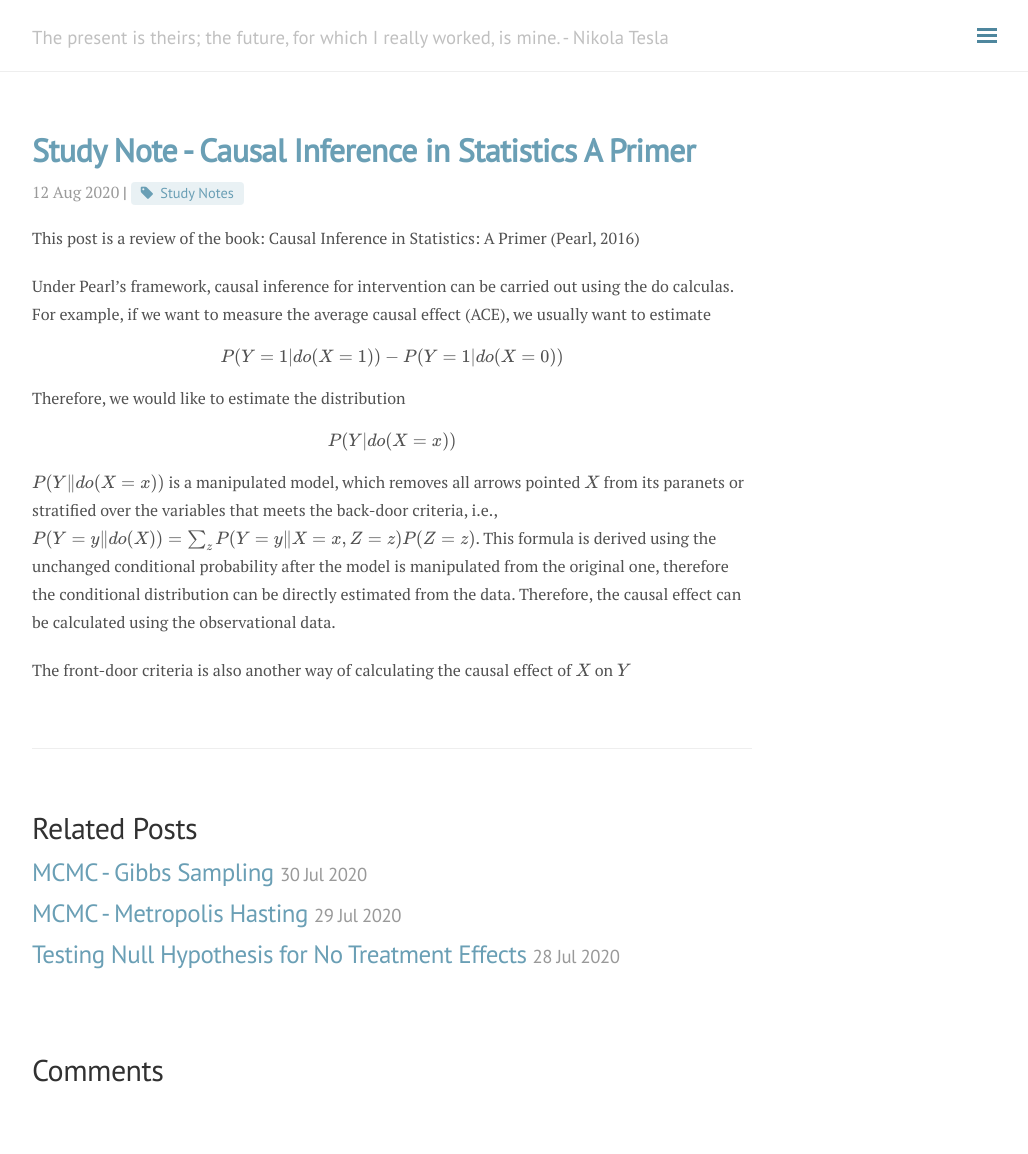
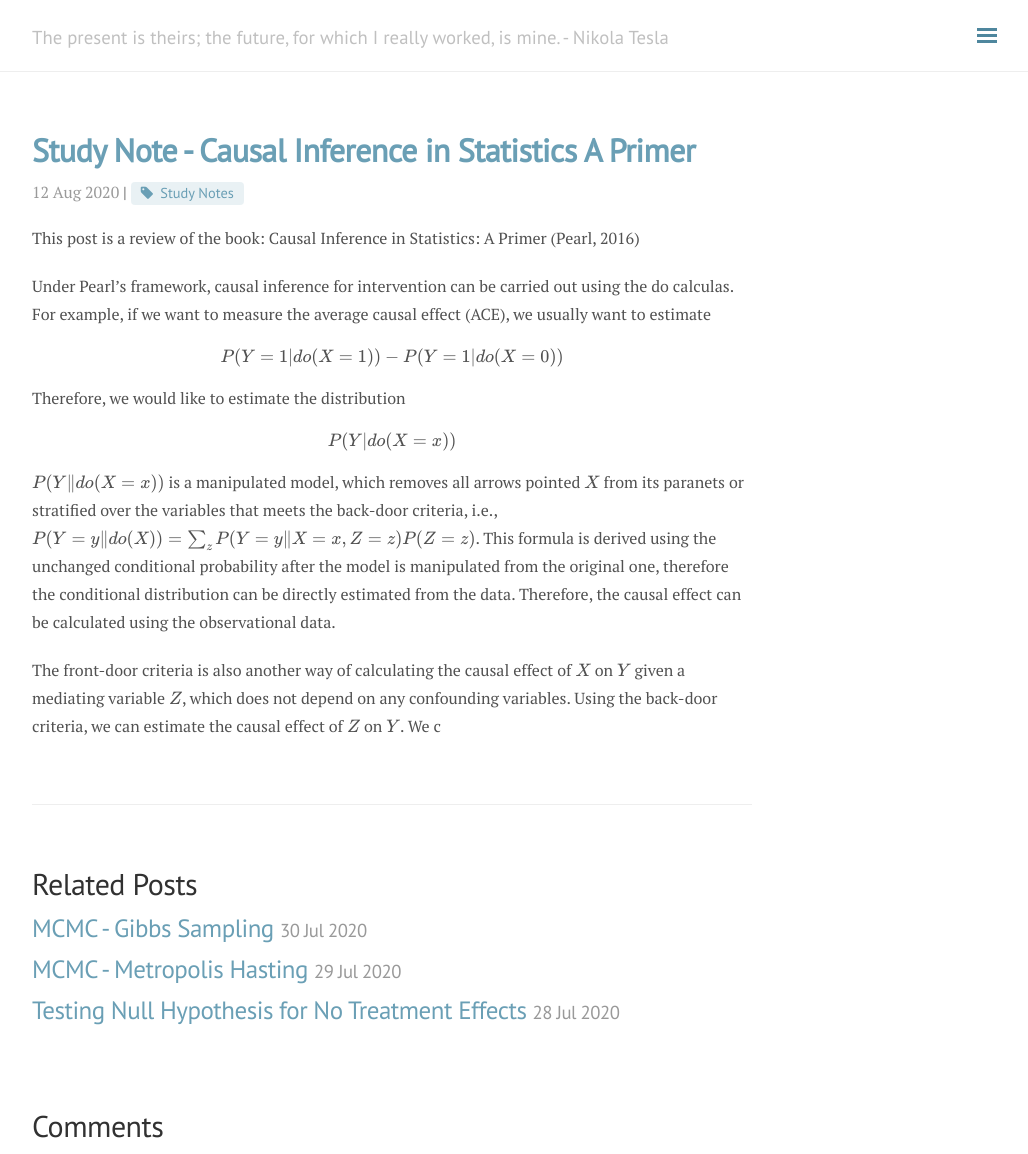
Before and after one commit to andylikescodes/andylikescodes.github.io, a Jekyll site: the page built from _posts/2020-08-12-Causal-Inference-in-Statistics-A-Primer.md, in a window 1280 px wide and 1154 px high. Shown: the whole window, without its empty margins (248-1276 px from the left). Built offline with Jekyll 4.4.1, drawn with Linux system fonts in a browser that asks for light colours; nearby versions of some CDN libraries; formulas are drawn with MathJax 3; comment, search, counter and statistics services are not loaded.

Commit message:
_posts/2020-08-12-Causal-Inference-in-Statistics-A-Primer.md updated from https://stackedit.io/

```diff
--- a/_posts/2020-08-12-Causal-Inference-in-Statistics-A-Primer.md
+++ b/_posts/2020-08-12-Causal-Inference-in-Statistics-A-Primer.md
@@ -17,12 +17,12 @@ $$P(Y|do(X=x))$$
 
 $$P(Y\|do(X=x))$$ is a manipulated model, which removes all arrows pointed $X$ from its paranets or stratified over the variables that meets the back-door criteria, i.e., $$P(Y=y\|do(X)) = \sum_{z}P(Y=y\|X=x, Z=z)P(Z=z)$$. This formula is derived using the unchanged conditional probability after the model is manipulated from the original one, therefore the conditional distribution can be directly estimated from the data. Therefore, the causal effect can be calculated using the observational data.
 
-The front-door criteria is also another way of calculating the causal effect of $X$ on $Y$
+The front-door criteria is also another way of calculating the causal effect of $X$ on $Y$ given a mediating variable $Z$, which does not depend on any confounding variables. Using the back-door criteria, we can estimate the causal effect of $Z$ on $Y$. We c
 
 
 
 
 <!--stackedit_data:
-eyJoaXN0b3J5IjpbLTIxOTM2MTIwMiwtMTU1NTU3ODM2OSwtMT
-QxODMyNjk1MiwxMjk3NjgwMl19
+eyJoaXN0b3J5IjpbMzEzODU1OTE4LC0xNTU1NTc4MzY5LC0xND
+E4MzI2OTUyLDEyOTc2ODAyXX0=
 -->
```
